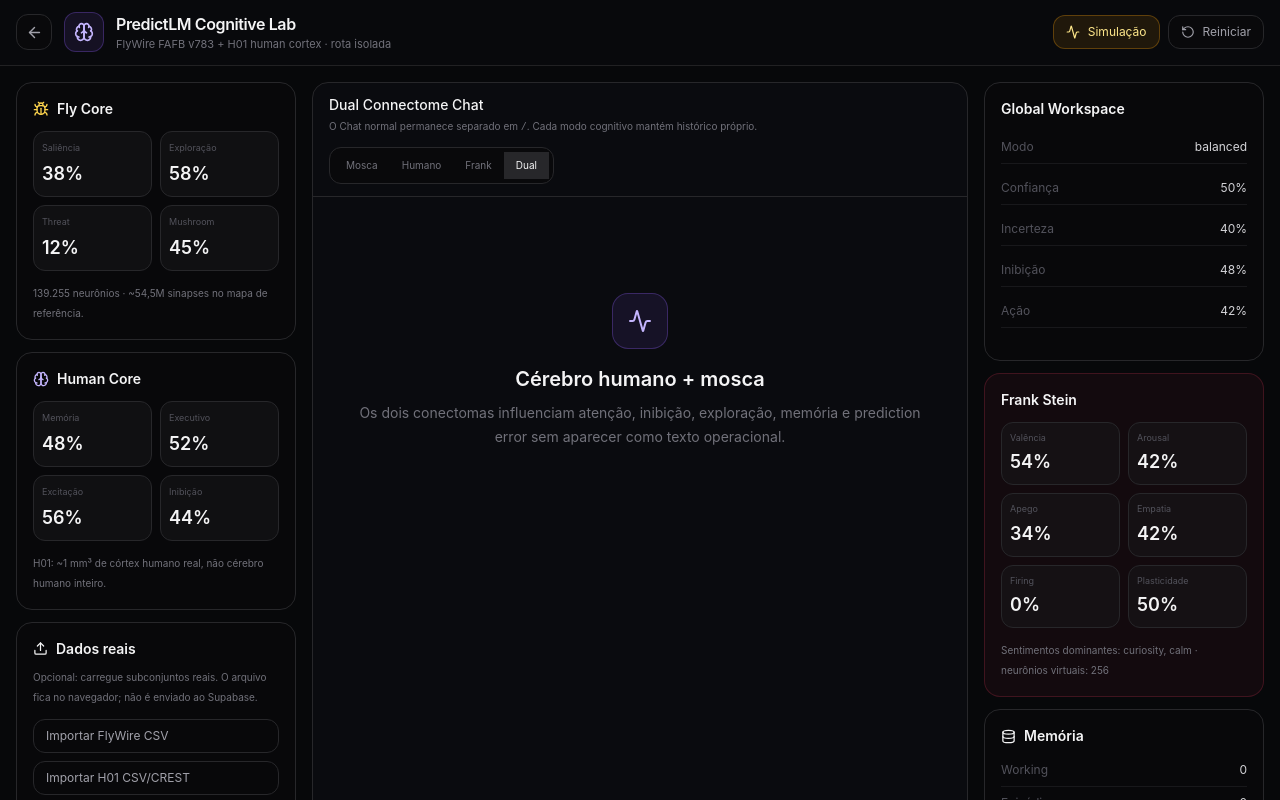
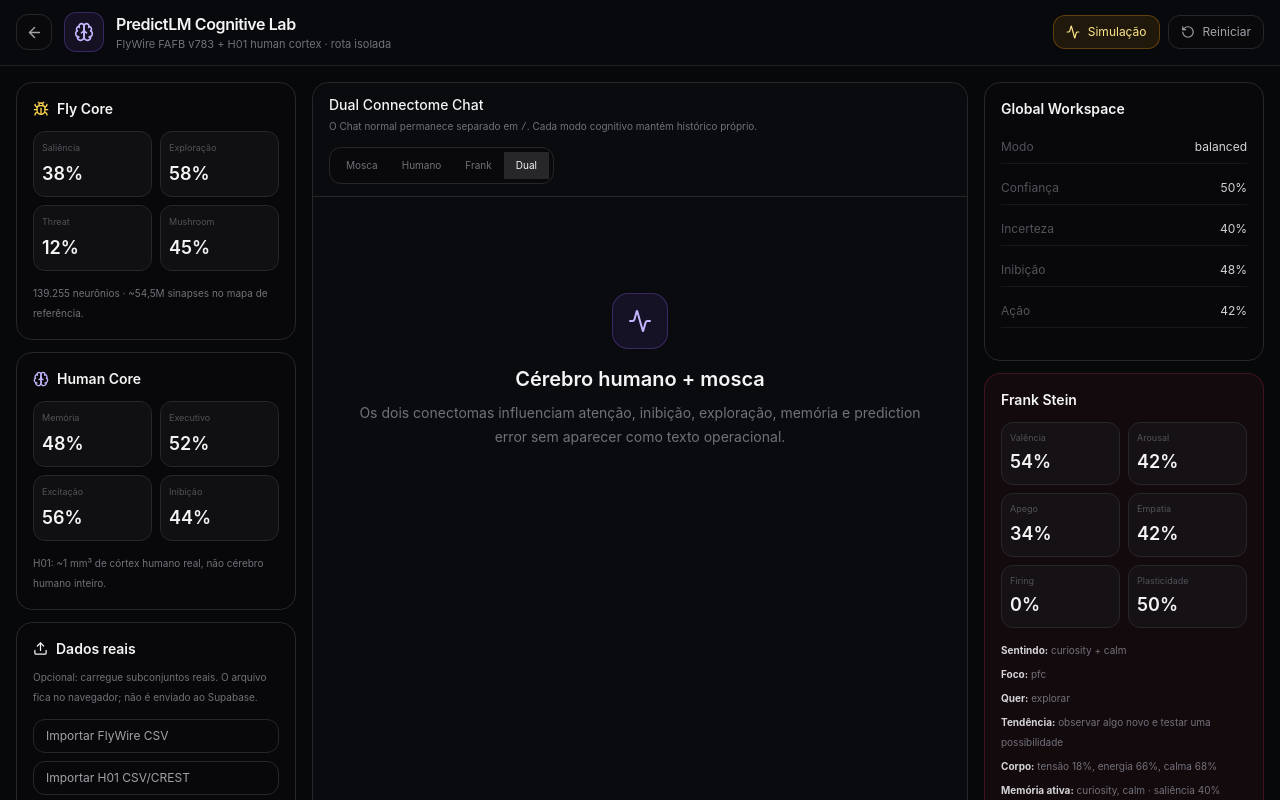
Before and after one commit to W2CAPITAL/PredictLm, a Next.js app: page /cognitive in a window 1280 px wide. Shown: the top 800 px of the page. Built offline with nearby package versions, Linux system fonts and the light colour scheme.

Commit message:
Show Frank feelings wants and public mental state

```diff
--- a/src/components/CognitiveLab.tsx
+++ b/src/components/CognitiveLab.tsx
@@ -20,6 +20,7 @@ import {
 } from '@/lib/cognitive/connectome-import';
 import {FLYWIRE_FAFB_V783,H01_HUMAN_CORTEX} from '@/lib/cognitive/connectome-provenance';
 import {COGNITIVE_FUNCTIONAL_MAP} from '@/lib/cognitive/functional-map';
+import {frankPublicMentalState} from '@/lib/cognitive/frank-core';
 
 type Msg={role:'user'|'assistant';content:string;status?:'partial'|'done'|'error'};
 export type CognitiveChatMode='dual'|'fly'|'human'|'frank';
@@ -62,6 +63,7 @@ export function CognitiveLab({defaultMode='dual'}:{defaultMode?:CognitiveChatMod
     bottom.current?.scrollIntoView({behavior:'smooth'});
   },[messages,loaded,mode]);
 
+  const frankMind=useMemo(()=>frankPublicMentalState(state.frank),[state.frank]);
   const metrics=useMemo(()=>({
     mode:state.workspace.mode,
     flySalience:Math.round(state.fly.salience*100),
@@ -436,7 +438,14 @@ export function CognitiveLab({defaultMode='dual'}:{defaultMode?:CognitiveChatMod
             <Metric label="Firing" value={Math.round(state.frank.neurons.firingRate*100)}/>
             <Metric label="Plasticidade" value={Math.round(state.frank.neurons.plasticity*100)}/>
           </div>
-          <div className="mt-3 text-[10px] leading-5 text-zinc-500">Sentimentos dominantes: {state.frank.emotion.dominant.join(', ')} · neurônios virtuais: {state.frank.neurons.neuronCount}</div>
+          <div className="mt-3 space-y-1 text-[10px] leading-5 text-zinc-500">
+            <div><b className="text-zinc-300">Sentindo:</b> {frankMind.feeling}</div>
+            <div><b className="text-zinc-300">Foco:</b> {frankMind.focus}</div>
+            <div><b className="text-zinc-300">Quer:</b> {frankMind.want}</div>
+            <div><b className="text-zinc-300">Tendência:</b> {frankMind.nextTendency}</div>
+            <div><b className="text-zinc-300">Corpo:</b> {frankMind.body}</div>
+            <div><b className="text-zinc-300">Memória ativa:</b> {frankMind.memoryTone}</div>
+          </div>
         </section>
 
         <section className="rounded-2xl border border-zinc-800 bg-zinc-950/70 p-4">
```
